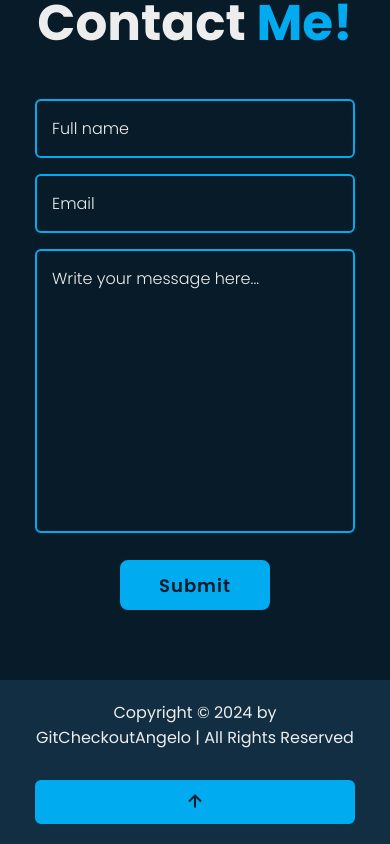
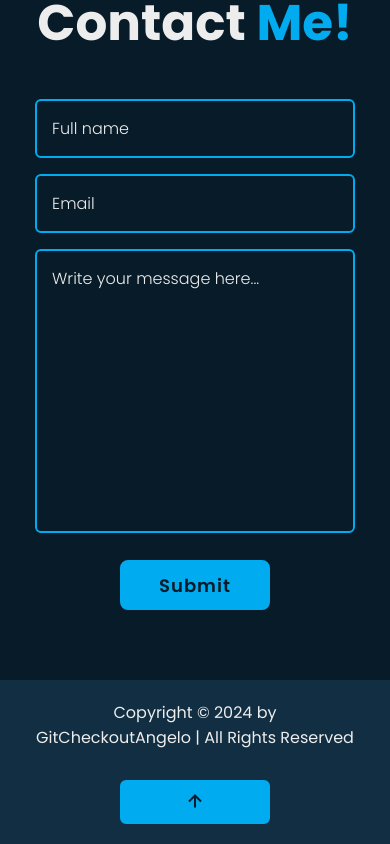
Before and after one commit to GitCheckoutAngelo/angelo, a React (Vite) app: page / in a window 390 px wide. Shown: the part 10085-10929 px from the top of the page. Built offline with nearby package versions, Linux system fonts and the light colour scheme.

Commit message:
refactor: moved footer css into scss

```diff
--- a/src/components/footer/Footer.css
+++ /dev/null
@@ -1,74 +0,0 @@
-.footer {
-    width: 100%;
-    display: flex;
-    justify-content: space-between;
-    align-items: center;
-    flex-wrap: wrap;
-    padding: 2rem 9%;
-    background-color: var(--second-bg-color);
-}
-
-.footer .text {
-    font-size: 1.6rem;
-}
-
-.footer .text p a {
-    color: var(--main-color);
-    text-decoration: underline;
-}
-
-.footer .top-btn a {
-    position: relative;
-    display: inline-flex;
-    justify-content: center;
-    align-items: center;
-    padding: .8rem;
-    background-color: var(--main-color);
-    border: .2rem solid var(--main-color);
-    border-radius: .6rem;
-    overflow: hidden;
-    z-index: 1;
-    width: 100%;
-}
-
-.footer .top-btn a::before {
-    content: '';
-    position: absolute;
-    top: 0;
-    left: 0;
-    width: 0;
-    height: 100%;
-    transition: .4s;
-    background-color: var(--bg-color);
-    z-index: -1;
-}
-
-.footer .top-btn a:hover::before {
-    width: 100%;
-}
-
-.footer .top-btn a i {
-    font-size: 2.4rem;
-    color: var(--bg-color);
-    transition: .4s;
-}
-
-.footer .top-btn a:hover > i {
-    color: var(--main-color);
-}
-
-@media (max-width: 800px) {
-    .footer {
-        flex-direction: column;
-        align-items: center;
-        row-gap: 3rem;
-    }
-
-    .footer .text p {
-        text-align: center;
-    }
-
-    .footer .top-btn {
-        width: 100%;
-    }
-}
--- /dev/null
+++ b/src/components/footer/Footer.scss
@@ -0,0 +1,76 @@
+.footer {
+    width: 100%;
+    display: flex;
+    justify-content: space-between;
+    align-items: center;
+    flex-wrap: wrap;
+    padding: 2rem 9%;
+    background-color: var(--second-bg-color);
+
+    .text {
+        font-size: 1.6rem;
+    }
+
+    .top-btn {
+        a {
+            position: relative;
+            display: inline-flex;
+            justify-content: center;
+            align-items: center;
+            padding: .8rem;
+            background-color: var(--main-color);
+            border: .2rem solid var(--main-color);
+            border-radius: .6rem;
+            overflow: hidden;
+            z-index: 1;
+            width: 100%;
+
+            &:before {
+                content: '';
+                position: absolute;
+                top: 0;
+                left: 0;
+                width: 0;
+                height: 100%;
+                transition: .4s;
+                background-color: var(--bg-color);
+                z-index: -1;
+            }
+
+            i {
+                font-size: 2.4rem;
+                color: var(--bg-color);
+                transition: .4s;
+            }
+
+            &:hover {
+                &:before {
+                    width: 100%;
+                }
+
+                i {
+                    color: var(--main-color);
+                }
+            }
+        }
+    }
+}
+
+@media (max-width: 800px) {
+    .footer {
+        flex-direction: column;
+        align-items: center;
+        row-gap: 3rem;
+
+        .text {
+            p {
+                text-align: center;
+            }
+        }
+
+        .top-btn {
+            width: 100%;
+            max-width: 15rem;
+        }
+    }
+}
--- a/src/components/footer/Footer.tsx
+++ b/src/components/footer/Footer.tsx
@@ -1,4 +1,4 @@
-import './Footer.css'
+import './Footer.scss'
 
 const Footer = () => {
   return (
```
